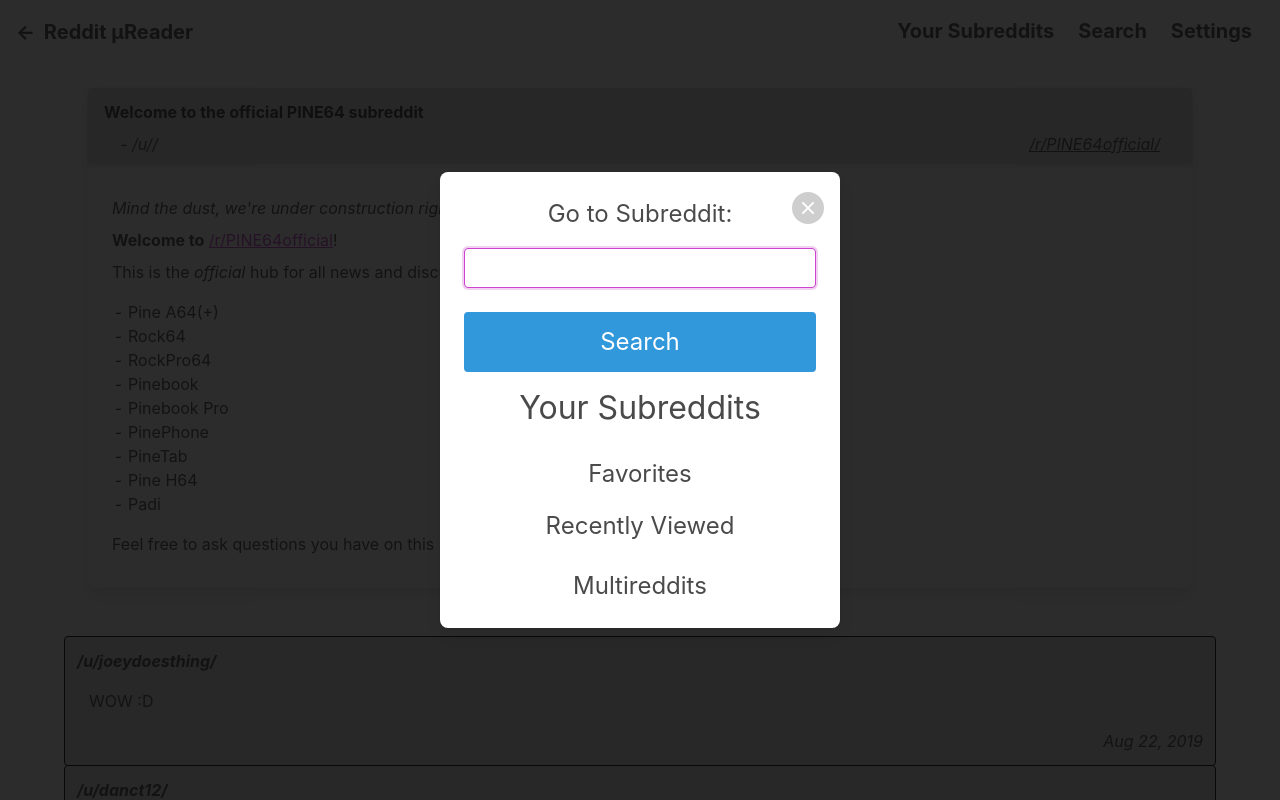
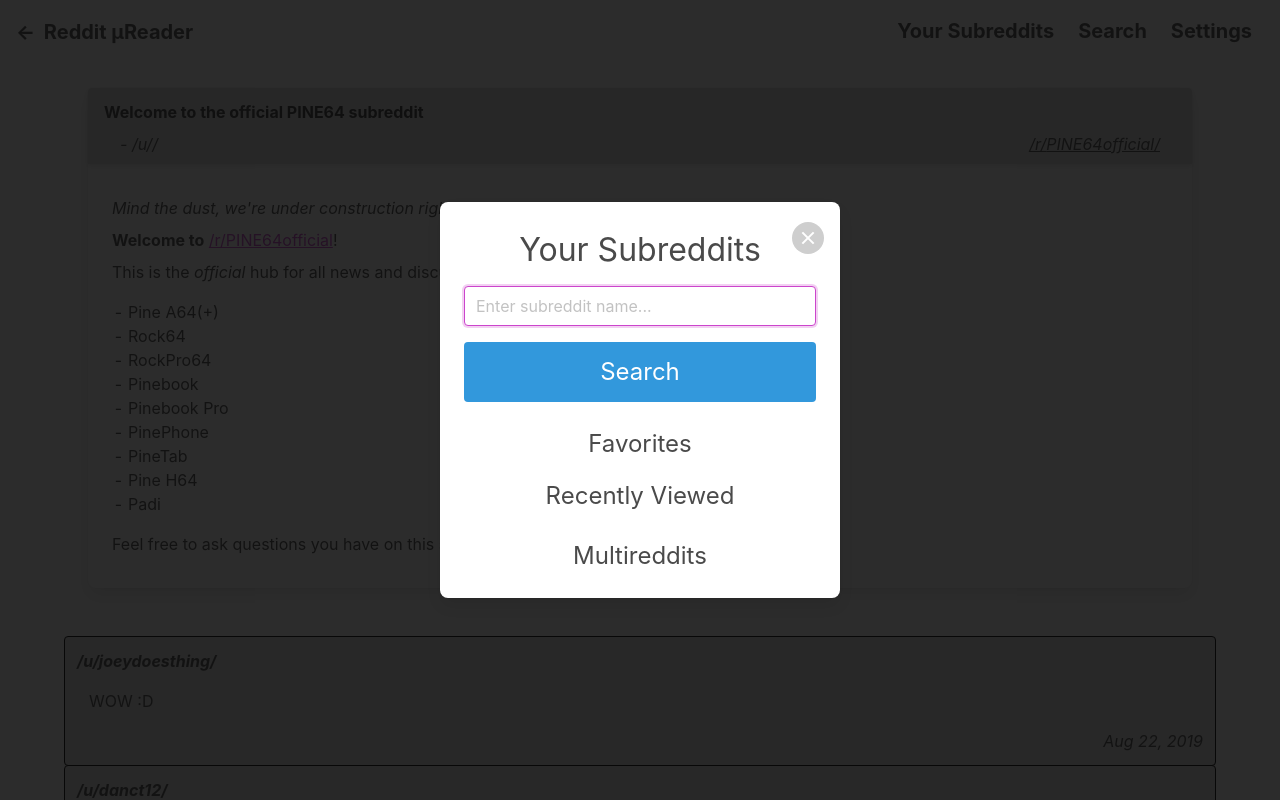
Before and after one commit to arcanemachine/svelte-reddit, a Svelte app: page / in a window 1280 px wide. Shown: the top 800 px of the page. Built offline with nearby package versions, Linux system fonts and the light colour scheme.

Commit message:
Merge SubredditSearch into SubredditPicker

```diff
--- a/src/App.svelte
+++ b/src/App.svelte
@@ -8,7 +8,6 @@
   import Settings from './components/Settings.svelte';
   import LoadingScreen from './components/LoadingScreen.svelte';
   import SubredditPicker from './components/SubredditPicker.svelte';
-  import SubredditSearch from './components/SubredditSearch.svelte';
   import SubredditDetail from './components/SubredditDetail.svelte';
   import PostDetail from './components/PostDetail.svelte';
   import AppFooter from './components/AppFooter.svelte';
@@ -43,7 +42,6 @@
   let isLoading = false;
   let settingsShow = false;
   let subredditPickerShow = true;
-  let subredditSearchShow = false;
 
   let previousSubreddits = [];
   let currentSubreddit = 'all';
@@ -97,16 +95,6 @@
     document.querySelector('html').style.overflowY = subredditPickerShow ? 'hidden' : 'default';
   }
 
-  // SubredditSearch
-  const subredditSearchClose = () => {
-    subredditSearchShow = false;
-    document.querySelector('html').style.overflowY = 'auto';
-  }
-  const subredditSearchToggle = () => {
-    subredditSearchShow = !subredditSearchShow;
-    document.querySelector('html').style.overflowY = subredditSearchShow ? 'hidden' : 'default';
-  }
-
   // SubredditDetail
   const subredditPick = async (event, subreddit=undefined, sort='hot') => {
     if (event && Object.keys(event).length) {
@@ -122,7 +110,7 @@
       .then(res => res.json())
       .then(data => {
         subredditContent = data; // assign response json to subredditContent
-        subredditSearchClose(); // close the search modal
+        subredditPickerClose(); // close the picker modal
         previousSubreddits.push(currentSubreddit);
         currentSubreddit = subreddit;
         title = `/r/${currentSubreddit}/`; // set the title
@@ -216,7 +204,6 @@
           currentContent="{currentContent}"
           previousSubreddit="{previousSubreddits.length ? previousSubreddits.last : undefined}"
           on:subreddit-picker-toggle="{subredditPickerToggle}"
-          on:subreddit-search-toggle="{subredditSearchToggle}"
           on:settings-toggle="{settingsToggle}"
           on:title-clicked="{titleClicked}"/>
 
--- a/src/components/Navbar.svelte
+++ b/src/components/Navbar.svelte
@@ -181,6 +181,7 @@
 }
 
 .navbar-end-touch-icon-search {
+  display: none;
   margin-right: 1.25rem;
   padding: 0.6rem;
 }
--- a/src/components/SubredditPicker.svelte
+++ b/src/components/SubredditPicker.svelte
@@ -66,20 +66,20 @@
     </button>
     <div class="card-content">
       <div class="has-text-centered">
-        <h4 class="is-size-4">Go to Subreddit:</h4>
+        <div class="mb-3 is-size-3">Your Subreddits</div>
         <!-- svelte-ignore a11y-autofocus -->
-        <input class="mt-4 input" type="search"
+        <input class="input" type="search"
                bind:value="{subreddit}"
+               placeholder="Enter subreddit name..."
                on:keyup="{e => e.key === 'Enter' && submitButtonClicked()}"
                autofocus>
-        <button class="mt-5 button is-info is-large is-fullwidth"
+        <button class="mt-4 mb-3 button is-info is-large is-fullwidth"
                 bind:this="{submitButton}"
                 on:click="{submitButtonClicked}">
           Search
         </button>
       </div>
       <div class="has-text-centered">
-        <div class="mt-3 mb-5 is-size-3">Your Subreddits</div>
         <!--{#if subredditsRecentEdit}
           <div class="subreddits-action-icon-container">
             <svg class="ml-3 bi bi-pencil action-icon action-icon-pencil"
@@ -91,7 +91,7 @@
           </div>
         {/if}-->
 
-        <div class="is-size-4">Favorites</div>
+        <div class="mt-5 is-size-4">Favorites</div>
         {#if $subredditsRecent.length }
           {#each $subredditsRecent as subredditName}
             <div>
```
